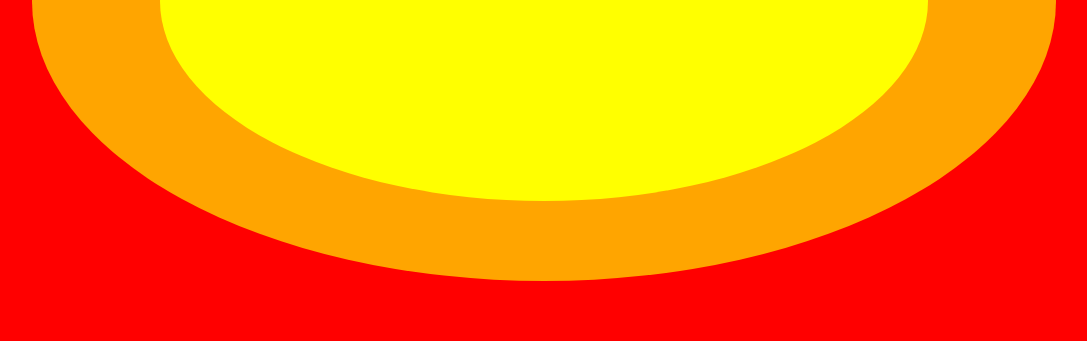
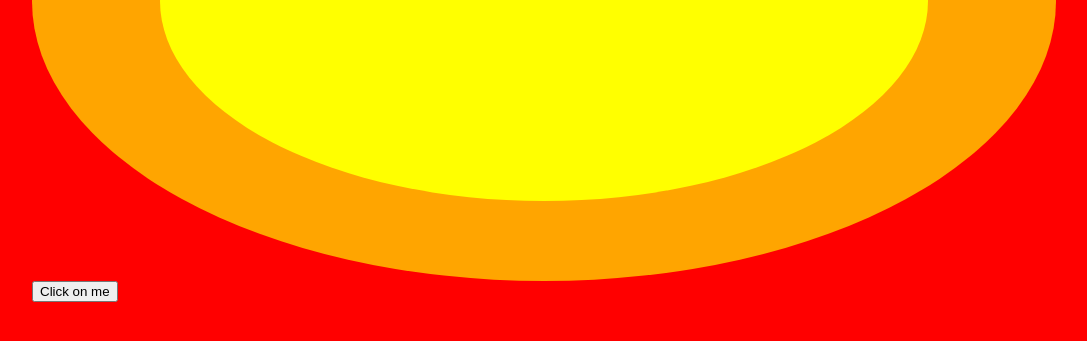
Before and after one commit to XaleDrevlar/Weird-Website, a plain HTML site: page index.html in a window 1280 px wide. Shown: the part 359-700 px from the top of the page, without its empty margins (96-1183 px from the left). Drawn offline with Linux system fonts and the light colour scheme.

Commit message:
Update index.html

```diff
--- a/index.html
+++ b/index.html
@@ -19,6 +19,8 @@
     </div>
 </body>
 </html>
+
+<button onclick="alert('Hello, ' + this.innerHTML + '!')">Click on me</button>
 
 <script>
     alert('this is virus');
```
